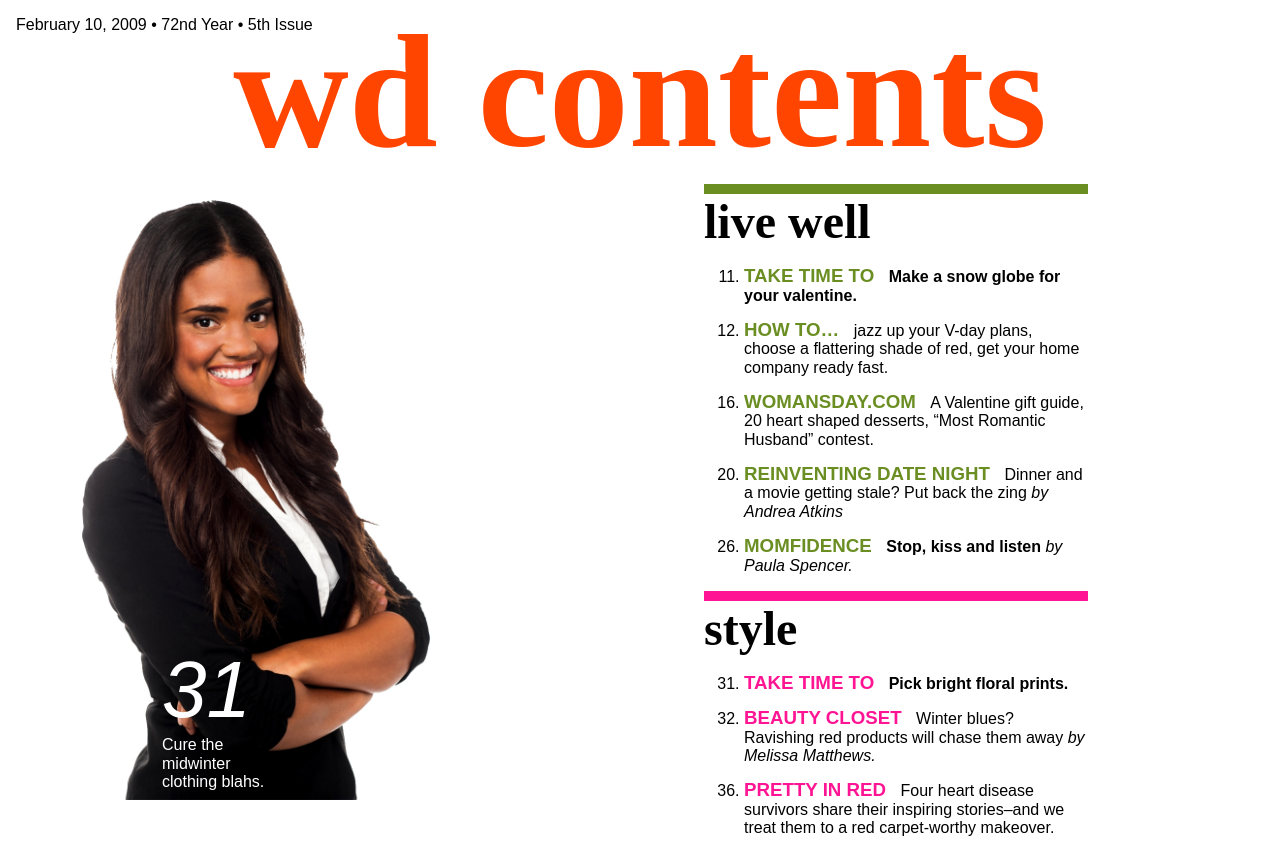
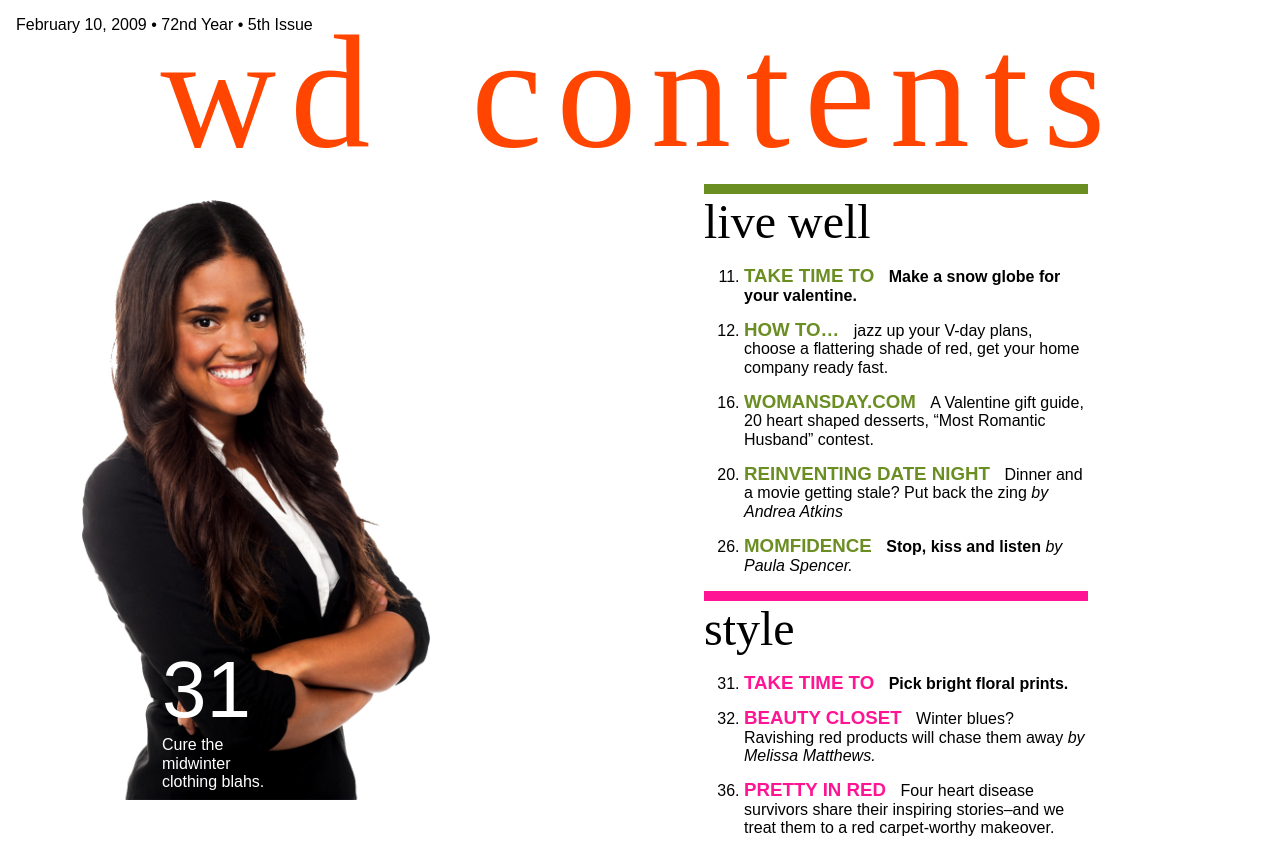
Before and after one commit to StayFrosty2/COMP1006_Winter2026_Assignment2, a plain HTML site: page index.html in a window 1280 px wide. Shown: the top 841 px of the page. Drawn offline with Linux system fonts and the light colour scheme.

Commit message:
font spacing and size good, happy with how this looks

```diff
--- a/css/styles.css
+++ b/css/styles.css
@@ -28,6 +28,11 @@ main {
 h1, h2 {
     font-family: serif;
     margin: 0;
+    font-weight: normal;
+}
+h1 {
+    letter-spacing: 0.9rem;
+    word-spacing: 2rem;
 }
 /* Make all h2s lowercase */
 h2 {
@@ -113,6 +118,7 @@ aside figcaption {
 }
 aside figcaption em {
     font-size: 5rem;
+    font-style: normal;
 }
 aside figcaption p:nth-of-type(2) {
     color: black;
@@ -134,4 +140,5 @@ footer {
 }
 footer em {
     color: orangered;
+    font-size: 16px;
 }
```
